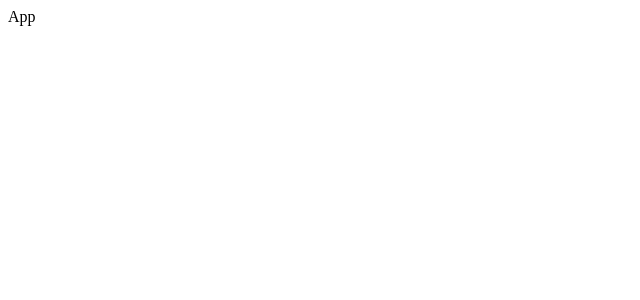
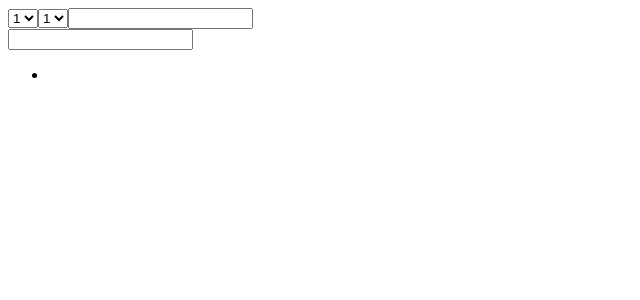
Before and after one commit to Cachumbin/react-pokefilter, a React (Vite) app: page / in a window 1280 px wide. Shown: the top 300 px of the page, without its empty margins (0-640 px from the left). Built offline with nearby package versions, Linux system fonts and the light colour scheme.

Commit message:
build: Basic web structure

```diff
--- a/src/App.jsx
+++ b/src/App.jsx
@@ -2,7 +2,39 @@ import React from 'react'
 
 const App = () => {
   return (
-    <div>App</div>
+    <div>
+      <header>
+        <div>
+          <select name="generation" id="generation-select">
+            <option value="1">1</option>
+            <option value="2">2</option>
+            <option value="3">3</option>
+          </select>
+          <select name="type" id="type-select">
+            <option value="1">1</option>
+            <option value="2">2</option>
+            <option value="3">3</option>
+          </select>
+          <input type="number" />
+        </div>
+        <div>
+          <input type="text" />
+        </div>
+      </header>
+      <main>
+        <div>
+          <ul>
+            <li>
+              <img src="" alt="" />
+              <h2></h2>
+              <p></p>
+              <p></p>
+              <p></p>
+            </li>
+          </ul>
+        </div>
+      </main>
+    </div>
   )
 }
 
```
